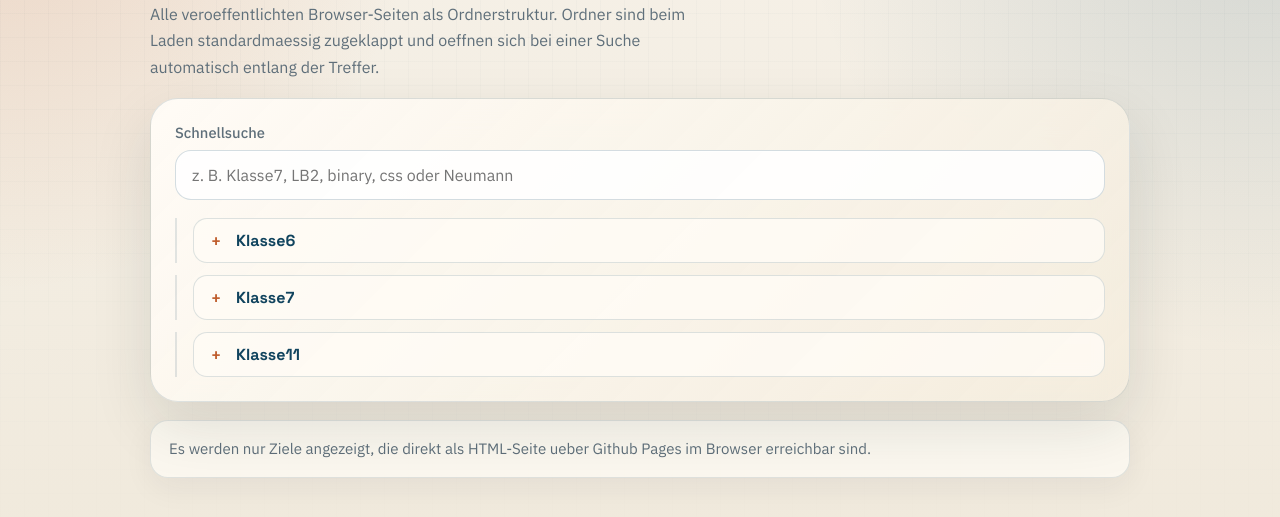
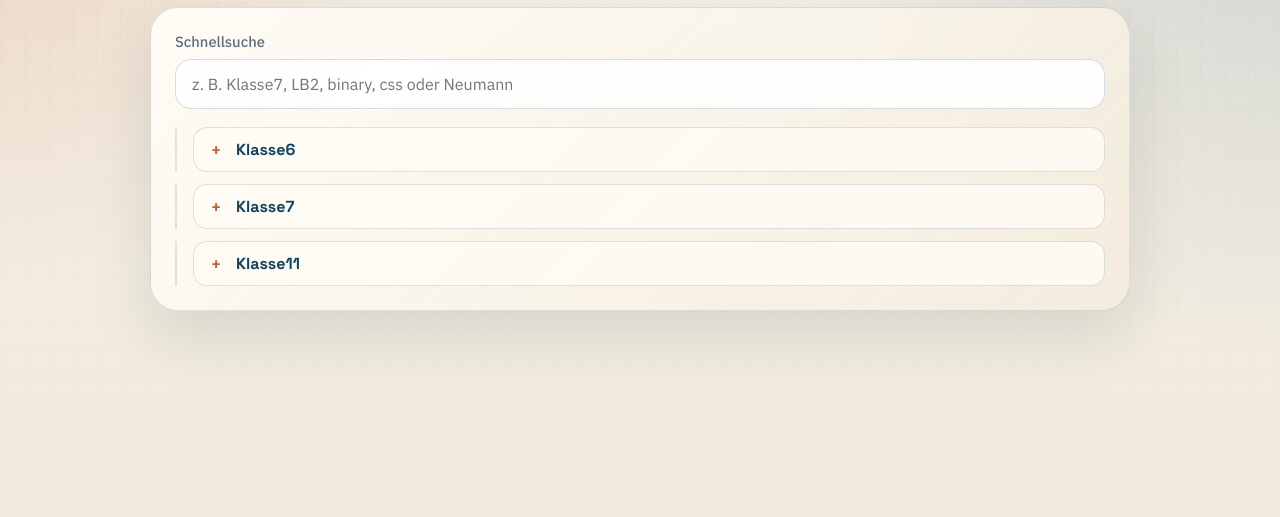
Before and after one commit to Bogatsch/Schule, a plain HTML site: page index.html in a window 1280 px wide. Shown: the part 131-648 px from the top of the page. Drawn offline with Linux system fonts and the light colour scheme.

Commit message:
Landingpage_Changes

```diff
--- a/index.html
+++ b/index.html
@@ -250,10 +250,6 @@
         <header class="page-header">
             <p class="eyebrow">Navigation</p>
             <h1>Schule</h1>
-            <p class="intro">
-                Alle veroeffentlichten Browser-Seiten als Ordnerstruktur. Ordner sind beim Laden
-                standardmaessig zugeklappt und oeffnen sich bei einer Suche automatisch entlang der Treffer.
-            </p>
         </header>
 
         <main class="explorer" aria-label="Ordnerstruktur Schule">
@@ -399,9 +395,6 @@
             </p>
         </main>
 
-        <p class="footnote">
-            Es werden nur Ziele angezeigt, die direkt als HTML-Seite ueber Github Pages im Browser erreichbar sind.
-        </p>
     </div>
 
     <script>
```
